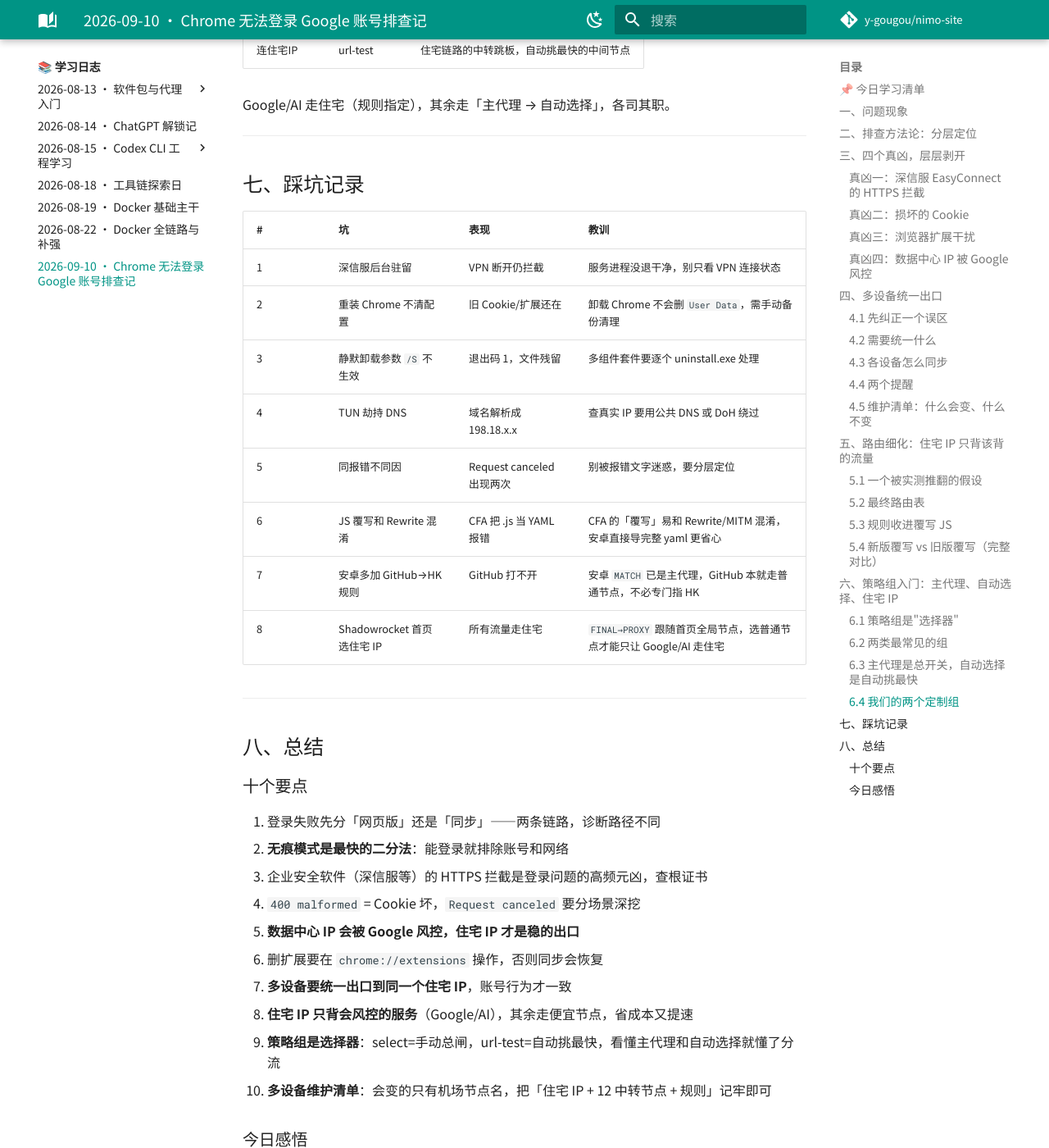
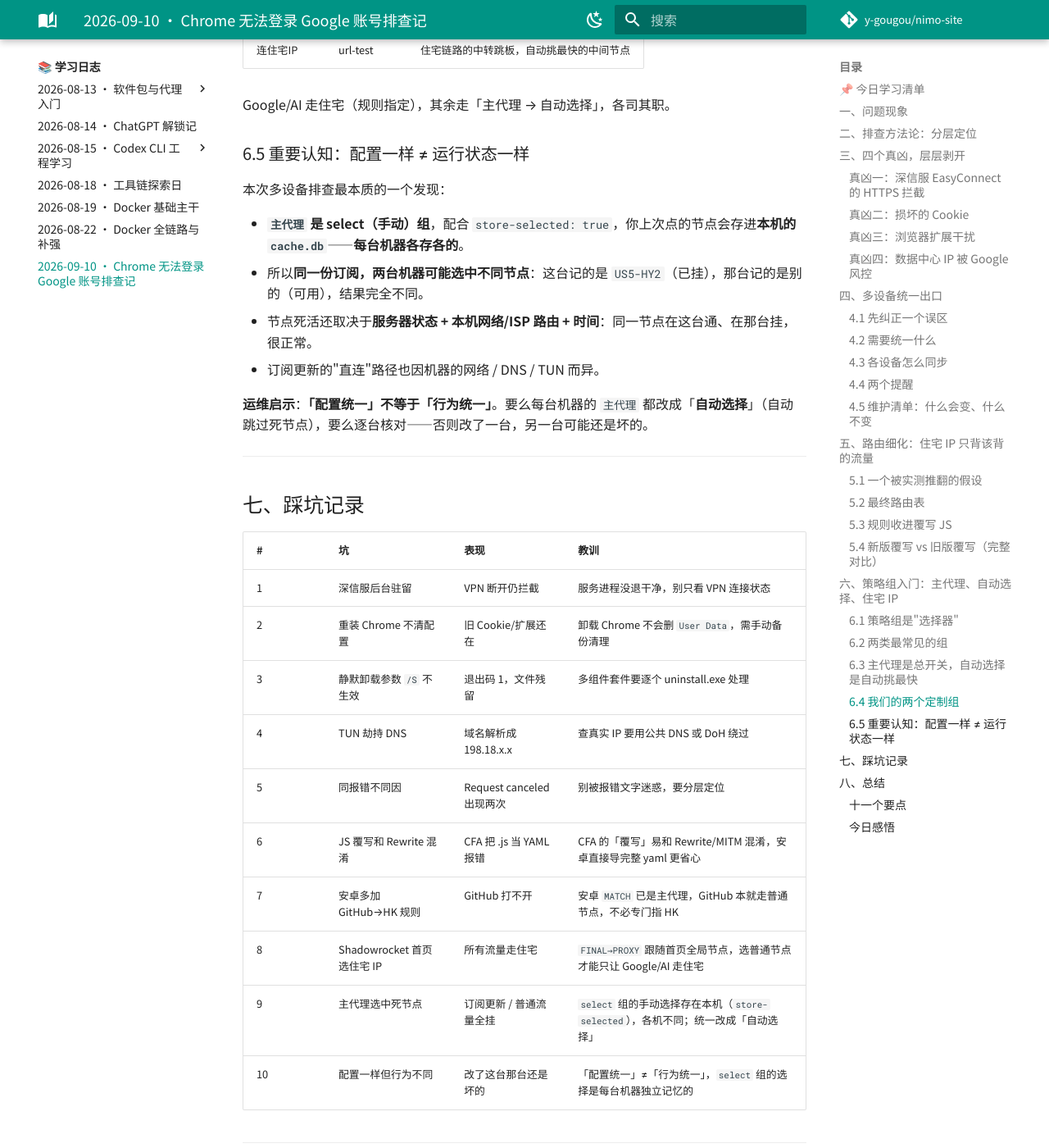
Before and after one commit to y-gougou/nimo-site, an MkDocs documentation site: the page built from docs/log/2026-09-10.md, in a window 1280 px wide and 1400 px high, scrolled down 8795 px. Shown: the whole window at 82% size. Built offline with MkDocs 1.6.1 and Material for MkDocs 9.7.7, drawn with Linux system fonts in a browser that asks for light colours; a script that is not in the unit is left out; comment, search, counter and statistics services are not loaded; some of the changed text lies outside the part shown.

Commit message:
日志: 补充核心认知-配置一样不等于运行状态一样(select组每机独立记忆)

```diff
--- a/docs/log/2026-09-10.md
+++ b/docs/log/2026-09-10.md
@@ -286,6 +286,17 @@
 
 Google/AI 走住宅（规则指定），其余走「主代理 → 自动选择」，各司其职。
 
+### 6.5 重要认知：配置一样 ≠ 运行状态一样
+
+本次多设备排查最本质的一个发现：
+
+- **`主代理` 是 select（手动）组**，配合 `store-selected: true`，你上次点的节点会存进**本机的 `cache.db`**——**每台机器各存各的**。
+- 所以**同一份订阅，两台机器可能选中不同节点**：这台记的是 `US5-HY2`（已挂），那台记的是别的（可用），结果完全不同。
+- 节点死活还取决于**服务器状态 + 本机网络/ISP 路由 + 时间**：同一节点在这台通、在那台挂，很正常。
+- 订阅更新的"直连"路径也因机器的网络 / DNS / TUN 而异。
+
+**运维启示**：**「配置统一」不等于「行为统一」**。要么每台机器的 `主代理` 都改成「**自动选择**」（自动跳过死节点），要么逐台核对——否则改了一台，另一台可能还是坏的。
+
 ---
 
 ## 七、踩坑记录
@@ -300,12 +311,14 @@
 | 6 | JS 覆写和 Rewrite 混淆 | CFA 把 .js 当 YAML 报错 | CFA 的「覆写」易和 Rewrite/MITM 混淆，安卓直接导完整 yaml 更省心 |
 | 7 | 安卓多加 GitHub→HK 规则 | GitHub 打不开 | 安卓 `MATCH` 已是主代理，GitHub 本就走普通节点，不必专门指 HK |
 | 8 | Shadowrocket 首页选住宅 IP | 所有流量走住宅 | `FINAL→PROXY` 跟随首页全局节点，选普通节点才能只让 Google/AI 走住宅 |
+| 9 | 主代理选中死节点 | 订阅更新 / 普通流量全挂 | `select` 组的手动选择存在本机（`store-selected`），各机不同；统一改成「自动选择」 |
+| 10 | 配置一样但行为不同 | 改了这台那台还是坏的 | 「配置统一」≠「行为统一」，`select` 组的选择是每台机器独立记忆的 |
 
 ---
 
 ## 八、总结
 
-### 十个要点
+### 十一个要点
 
 1. 登录失败先分「网页版」还是「同步」——两条链路，诊断路径不同
 2. **无痕模式是最快的二分法**：能登录就排除账号和网络
@@ -317,6 +330,7 @@
 8. **住宅 IP 只背会风控的服务**（Google/AI），其余走便宜节点，省成本又提速
 9. **策略组是选择器**：select=手动总闸，url-test=自动挑最快，看懂主代理和自动选择就懂了分流
 10. **多设备维护清单**：会变的只有机场节点名，把「住宅 IP + 12 中转节点 + 规则」记牢即可
+11. **「配置统一」≠「行为统一」**：`select` 组的选择存在每台机器本地，主代理统一用「自动选择」才省心
 
 ### 今日感悟
 
```
